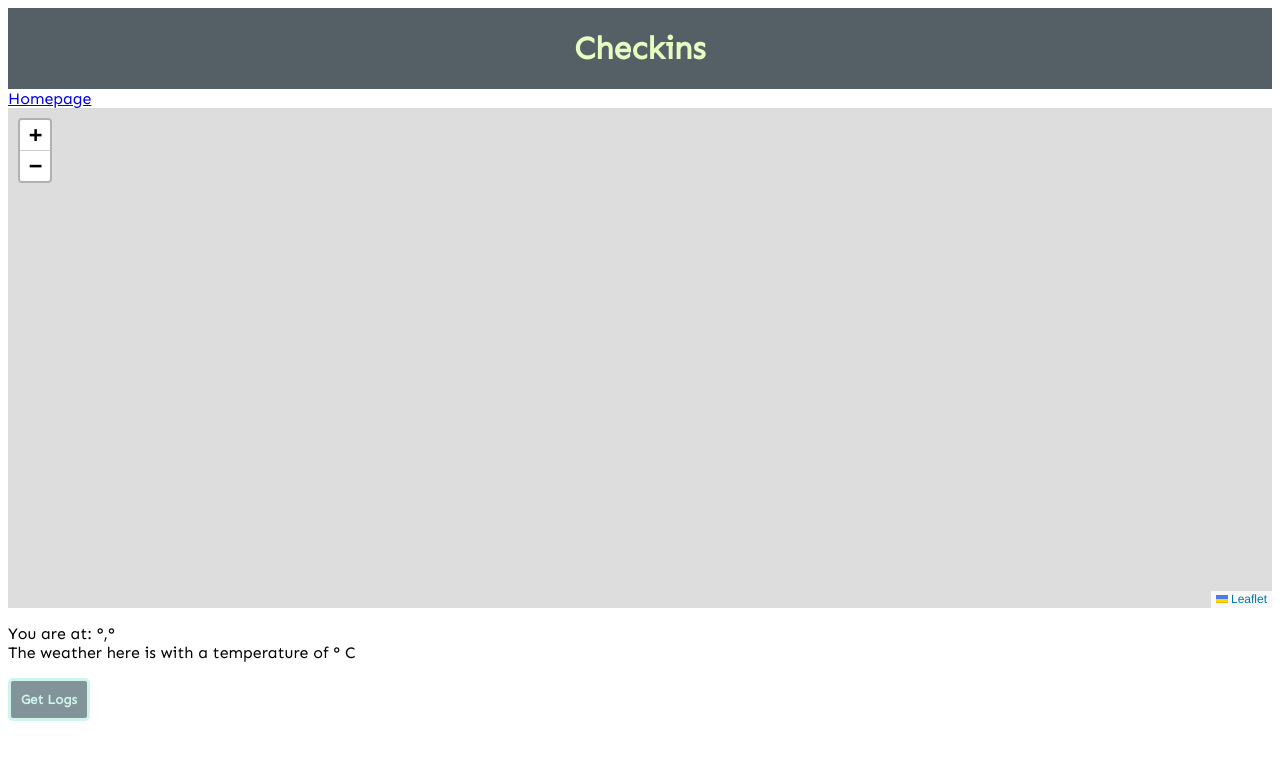
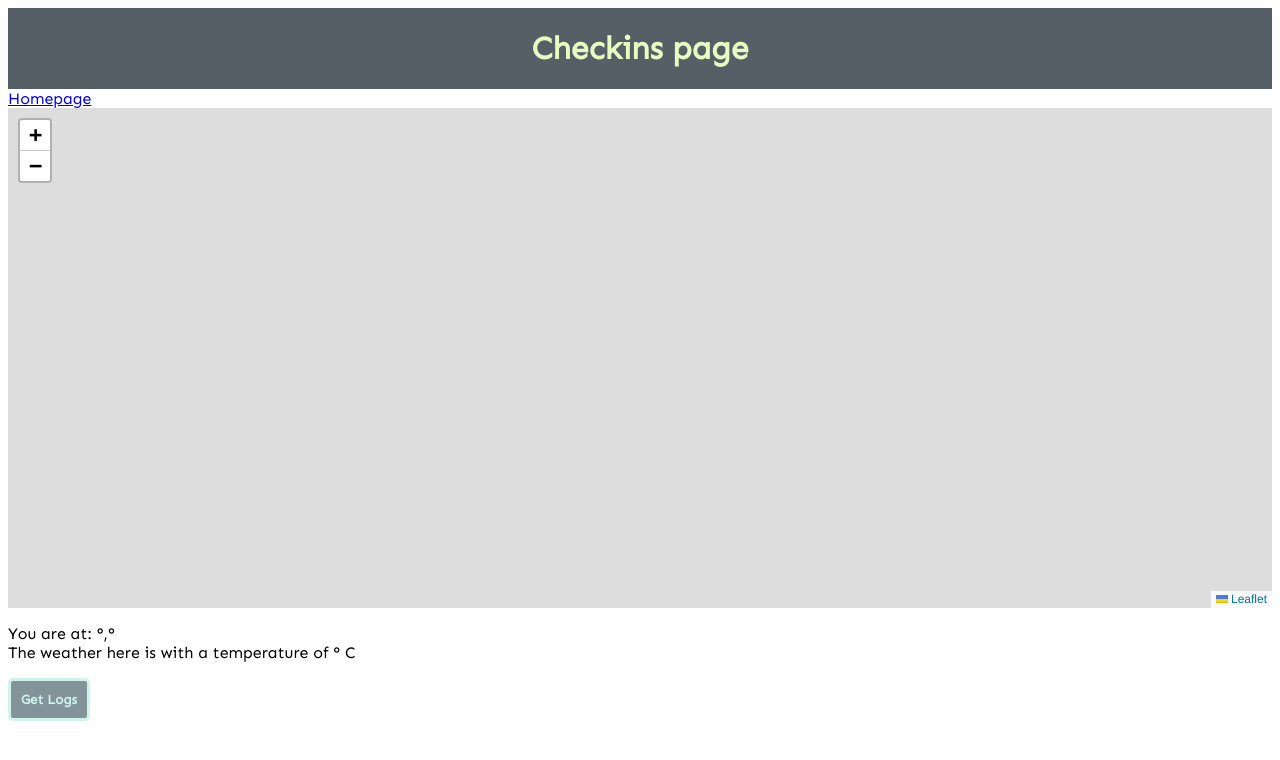
Before and after one commit to hipsterflanders/Learning-node-with-coding-train-by-Perre, a website: page public/checkins.html in a window 1280 px wide. Drawn offline with nearby package versions, Linux system fonts and the light colour scheme.

Commit message:
Small textchange

```diff
--- a/public/checkins.html
+++ b/public/checkins.html
@@ -29,7 +29,7 @@
     }
   </style>
   <header>
-    <h1>Checkins</h1>
+    <h1>Checkins page</h1>
   </header>
   <a href="index.html">Homepage</a>
   <div id="mapid"></div>
```
